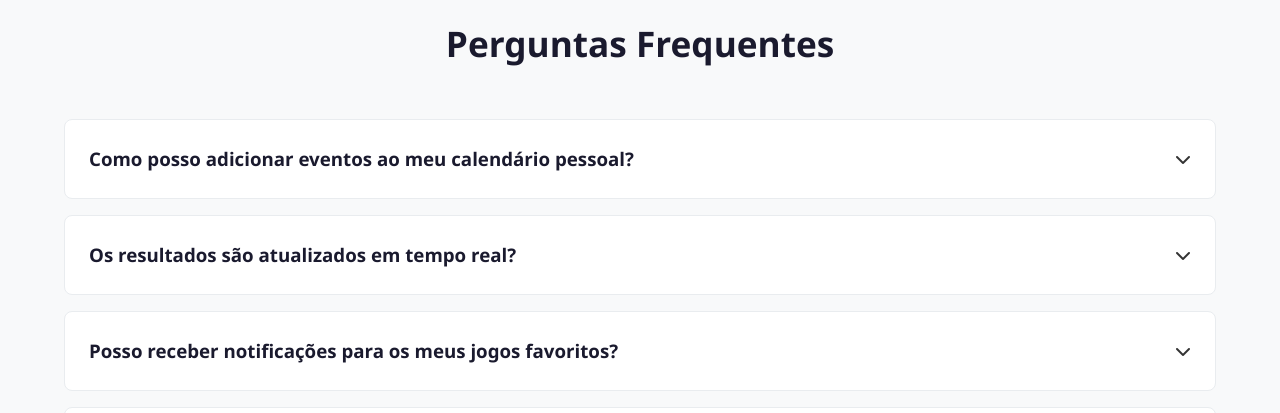
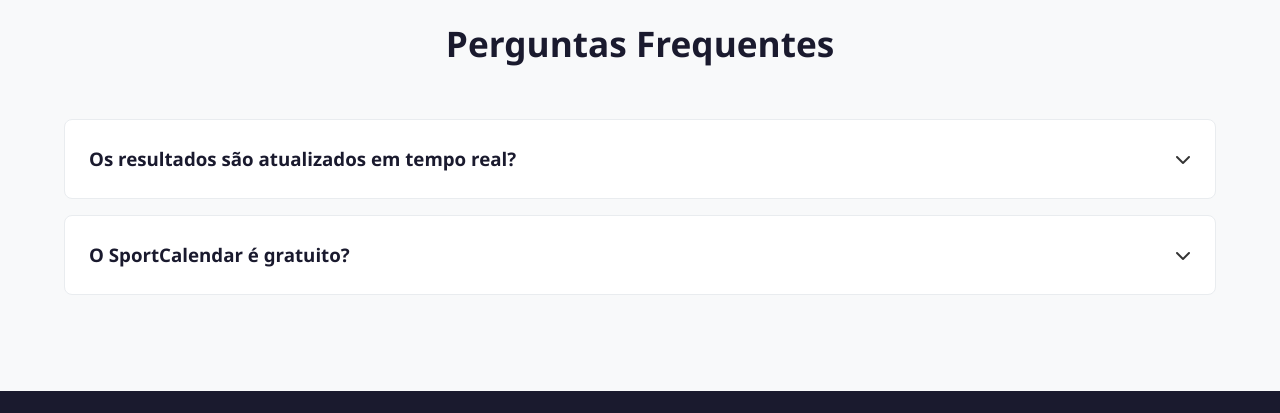
Before and after one commit to naynald/Site-Calendario-Desporto, a plain HTML site: page contactos.html in a window 1280 px wide. Shown: the part 1150-1563 px from the top of the page. Drawn offline with Linux system fonts and the light colour scheme.

Commit message:
perguntas de faq mais realistas

```diff
--- a/contactos.html
+++ b/contactos.html
@@ -66,28 +66,16 @@
         </div>
     </section>
     <section class="seccao-faq"> <div class="conteudo"> <h2>Perguntas Frequentes</h2>
-            <div class="lista-faq"> <div class="item-faq"> <div class="pergunta-faq"> <h3>Como posso adicionar eventos ao meu calendário pessoal?</h3>
-                        <i class="fas fa-chevron-down"></i>
-                    </div>
-                    <div class="resposta-faq"> <p>Basta clicar no ícone de calendário ao lado de qualquer evento para adicioná-lo automaticamente ao seu calendário pessoal. Também pode exportar eventos em formato iCal para importar no seu calendário preferido.</p>
-                    </div>
-                </div>
                 <div class="item-faq"> <div class="pergunta-faq"> <h3>Os resultados são atualizados em tempo real?</h3>
                         <i class="fas fa-chevron-down"></i>
                     </div>
                     <div class="resposta-faq"> <p>Sim, temos uma equipa dedicada e sistemas automatizados que atualizam os resultados em tempo real à medida que os eventos decorrem.</p>
                     </div>
                 </div>
-                <div class="item-faq"> <div class="pergunta-faq"> <h3>Posso receber notificações para os meus jogos favoritos?</h3>
-                        <i class="fas fa-chevron-down"></i>
-                    </div>
-                    <div class="resposta-faq"> <p>Sim, depois de criar uma conta gratuita, pode seguir as suas equipas favoritas e ativar notificações para receber alertas antes dos jogos começarem.</p>
-                    </div>
-                </div>
                 <div class="item-faq"> <div class="pergunta-faq"> <h3>O SportCalendar é gratuito?</h3>
                         <i class="fas fa-chevron-down"></i>
                     </div>
-                    <div class="resposta-faq"> <p>Sim, a versão básica do SportCalendar é completamente gratuita. Oferecemos também uma versão premium com funcionalidades adicionais como estatísticas avançadas e sem publicidade.</p>
+                    <div class="resposta-faq"> <p>Sim, o SportCalendar é completamente gratuito.</p>
                     </div>
                 </div>
             </div>
```
